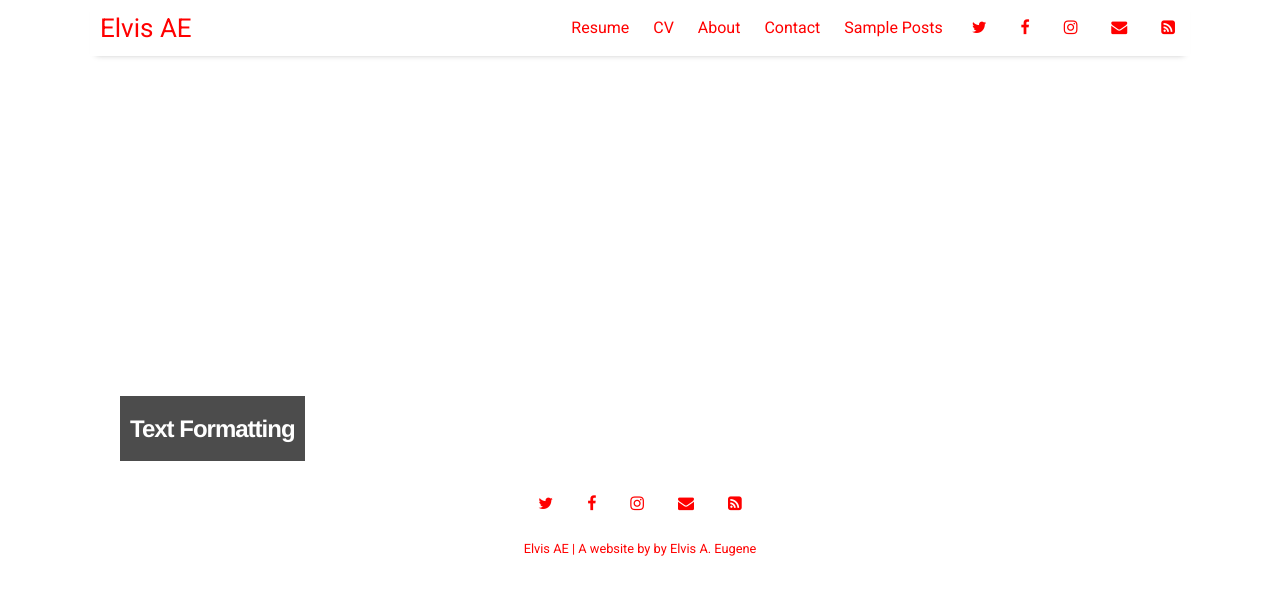
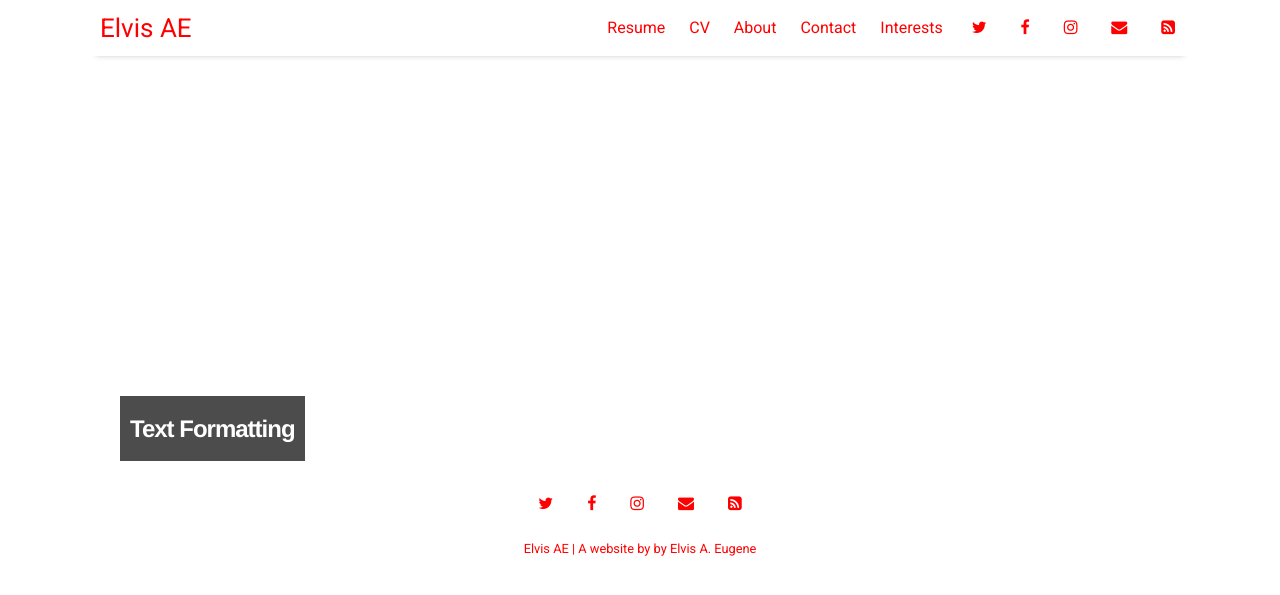
Before and after one commit to otherelvis/otherelvis.github.io, a Jekyll site: the page built from pages/sample-posts.md, in a window 1280 px wide. Shown: the top 595 px of the page. Built offline with Jekyll 4.4.1, drawn with Linux system fonts in a browser that asks for light colours; nearby versions of some CDN libraries.

Commit message:
Update settings.yml

```diff
--- a/_data/settings.yml
+++ b/_data/settings.yml
@@ -13,7 +13,7 @@ menu:
 #- {name: 'Documentation',      url: 'documentation'}
 - {name: 'About',              url: 'about'}
 - {name: 'Contact',            url: 'contact'}
-- {name: 'Sample Posts',       url: 'sample-posts'}
+- {name: 'Interests',       url: 'interests'}
 
 # Available social icons are powered by Font Awesome, so you can use any icon that they offer
 social:
```
